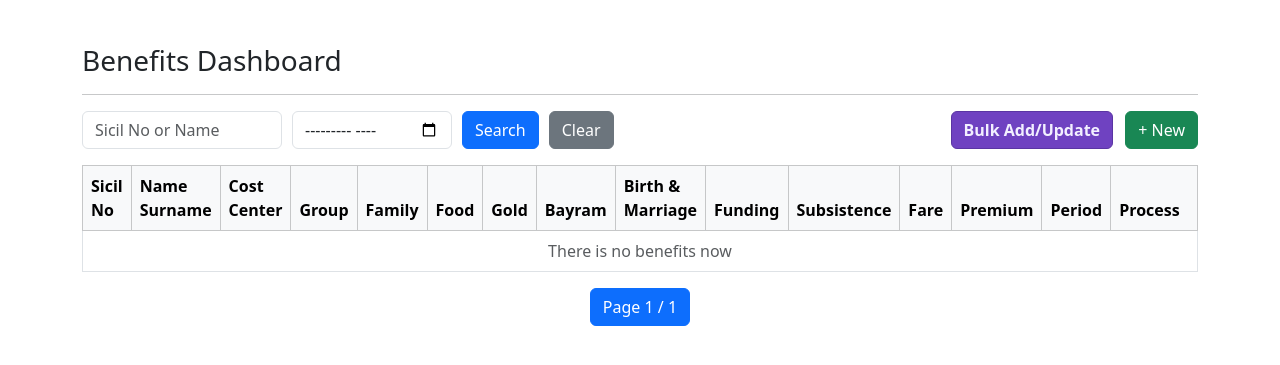
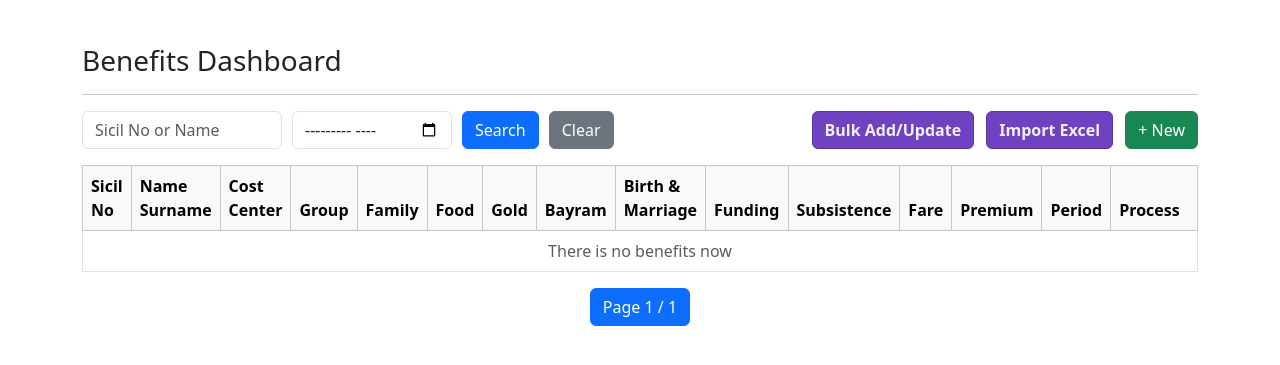
Before and after one commit to omercengiz/putzmeisterapp, a Django app: page /benefits/ in a window 1280 px wide. Shown: the part 56-421 px from the top of the page. Run offline with Django 4.2, Linux system fonts and the light colour scheme; a user stored in the database is signed in; data that the repository does not hold is empty; parts of the project's set-up code (start-up, migrations or seed data) failed here and were passed over.

Commit message:
added import excel

```diff
--- a/templates/benefits/benefit_list.html
+++ b/templates/benefits/benefit_list.html
@@ -24,6 +24,13 @@
       onmouseover="this.style.backgroundColor='#5b36a3'; this.style.borderColor='#4f2f92'; this.style.color='#ffffff';"
       onmouseout="this.style.backgroundColor='#6f42c1'; this.style.borderColor='#5a35a3'; this.style.color='#f2efff';">
       Bulk Add/Update
+    </a>
+    <a href="{% url 'benefits:import_benefits' %}"
+      class="btn me-2"
+      style="background:#6f42c1; border:1px solid #5a35a3; color:#f2efff; font-weight:600;"
+      onmouseover="this.style.backgroundColor='#5b36a3'; this.style.borderColor='#4f2f92'; this.style.color='#ffffff';"
+      onmouseout="this.style.backgroundColor='#6f42c1'; this.style.borderColor='#5a35a3'; this.style.color='#f2efff';">
+      Import Excel
     </a>
     <a class="btn btn-success" href="{% url 'benefits:create' %}">+ New</a>
   </div>
```
